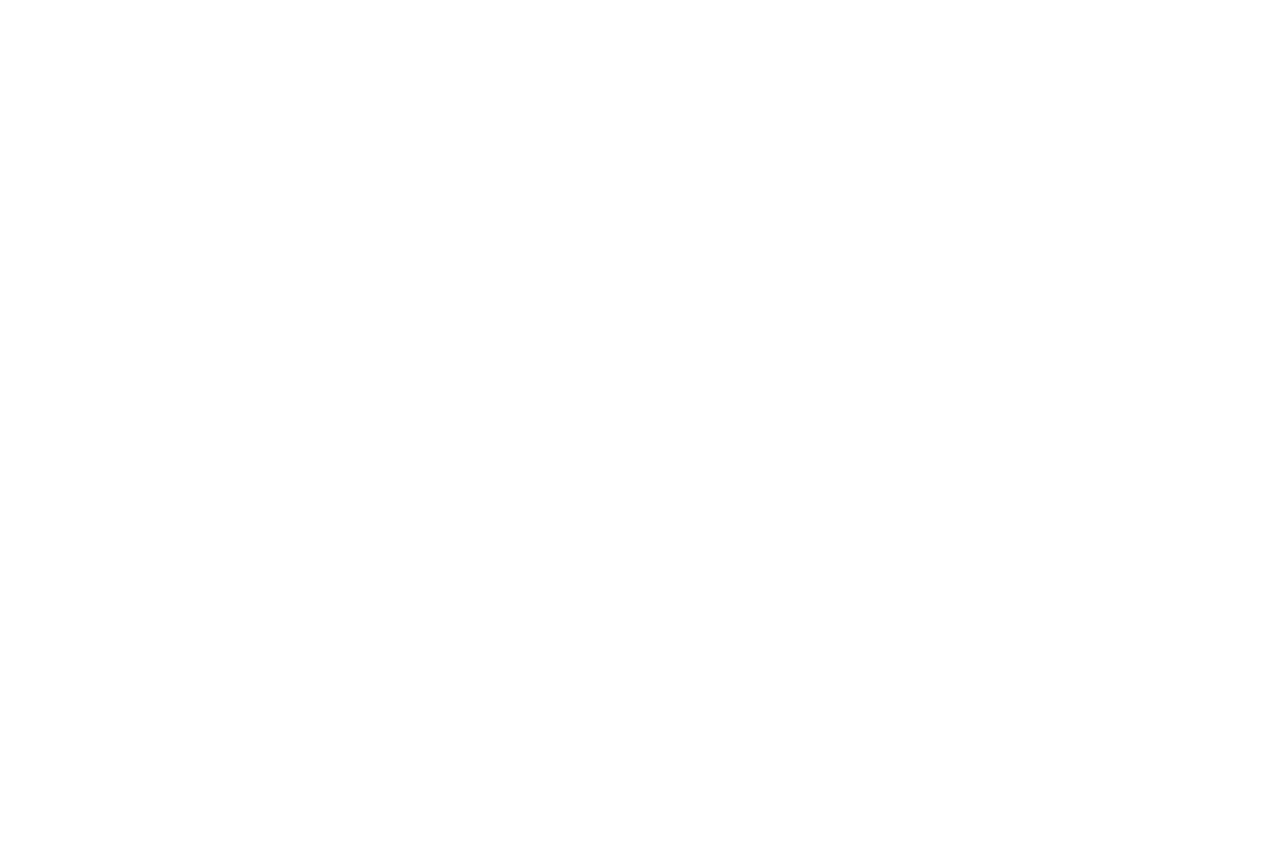
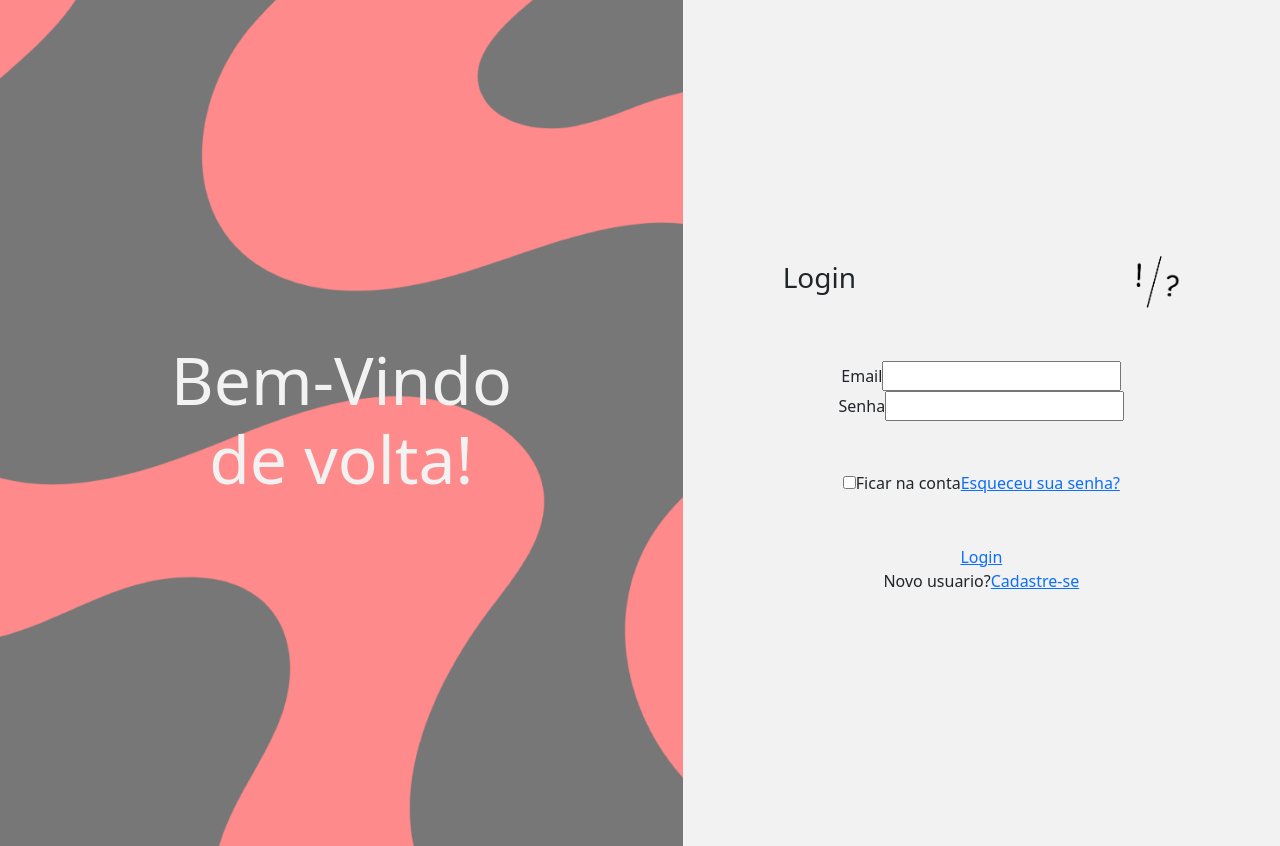
Before and after one commit to BrunoTakeo/reds, a React (Create React App) app: page /login in a window 1280 px wide. Before the commit this address had no page. Before the commit the page ends 800 px from the top, so only its background shows below. Built offline with nearby package versions, Linux system fonts and the light colour scheme.

Commit message:
Termino da Pagina Cadastro, Inicio da Pagina Login

```diff
--- a/src/Pages/Cadastro/Cadastro.js
+++ b/src/Pages/Cadastro/Cadastro.js
@@ -19,7 +19,7 @@
                             <label
                             htmlFor="nomeUsuario"
                             >
-                        Nome de Usuário:
+                        Nome de Usuário
                             </label>
                             <input type='text'>
                             </input>
@@ -32,7 +32,7 @@
                             <label
                             htmlFor="email"
                             >
-                        Email:
+                        Email
                             </label>
                             <input type='text'>
                             </input>
@@ -45,7 +45,7 @@
                             <label
                             htmlFor="senha"
                             >
-                        Senha:
+                        Senha
                             </label>
                             <input type='password'>
                             </input>
@@ -58,7 +58,7 @@
                             <label
                             htmlFor='confirmSenha'
                             >
-                        Confirmar Senha:
+                        Confirmar Senha
                             </label>
                             <input type='password'>
                             </input>
@@ -73,7 +73,7 @@
                 </div>
                 <div className='PossuiCadastro'>
                     Ja possui cadastro?
-                    <Link className='FazLogin' to='/'>
+                    <Link className='FazLogin' to='/login'>
                     Faça seu login
                     </Link>
                 </div>
--- /dev/null
+++ b/src/Pages/Login/Login.js
@@ -0,0 +1,61 @@
+import React, { Fragment } from 'react'
+import { IMAGEM_LOGO_B } from '../../Configs/config'
+import { Link } from 'react-router-dom'
+import './login.css';
+
+const Login = () => {
+  return (
+    <Fragment>
+        <div className='Info_Login'>
+            <div className='Poster-Bem_vindo'>
+                <h1>Bem-Vindo<br/>de volta!</h1>
+            </div>
+            <div className='Tabela_Login'>
+                <div className='Logo_Login'>
+                    <h3>Login</h3>
+                    <img src={IMAGEM_LOGO_B}/>
+                </div>
+                <div className='Tabela_Login_Dados'>
+                    <div className='Login_Dados'>
+                        <div>
+                            <label>
+                                Email
+                            </label>
+                            <input type='text'>
+                            </input>
+                        </div>
+                        <div>
+                            <label>
+                                Senha
+                            </label>
+                            <input type='password'>
+                            </input>
+                        </div>
+                    </div>
+                    <div>
+                        <input type='checkbox'>
+                        </input>
+                        Ficar na conta
+                        <Link>
+                        Esqueceu sua senha?
+                        </Link>
+                    </div>
+                </div>
+                <div className='Area_Button'>
+                    <Link className='Button_Login'>
+                        Login
+                    </Link>
+                </div>
+                <div className='NPossuiCadastro'>
+                    Novo usuario?
+                    <Link className='FazCadastro' to='/cadastro'>
+                    Cadastre-se
+                    </Link>
+                </div>
+            </div>
+        </div>
+    </Fragment>
+  )
+}
+
+export default Login
--- /dev/null
+++ b/src/Pages/Login/login.css
@@ -0,0 +1,46 @@
+.Info_Login{
+    display: flex;
+    justify-content: center;
+    min-height: calc(110vh - 34.5px);
+}
+.Poster-Bem_vindo{
+    width: 800px;
+    display: flex;
+    align-items: center;
+    justify-content: center;
+    background-image: url(../../assets/img/WALLPAPER.png);
+    background-position: center;
+    background-size: cover;
+}
+.Poster-Bem_vindo h1{
+    font-size: 66px;
+    color: #F2F2F2;
+}
+.Tabela_Login{
+    width: 700px;
+    background-color: #F2F2F2;
+    display: flex;
+    flex-direction: column;
+    justify-content: center;
+}
+.Logo_Login{
+    display: flex;
+    align-items: center;
+    justify-content:space-between;
+    padding: 100px;
+    padding-bottom: calc(20px - 50px);
+    padding-top: calc(20px - 100px);
+}
+.Logo_Login img{
+    width: 47px;
+    height: 58px;
+}
+.Tabela_Login_Dados{
+    display: flex;
+    flex-direction: column;
+}
+.Login_Dados{
+    display: flex;
+    flex-direction: column;
+    padding: 50px;
+}
--- a/src/Rotas/Rotas.js
+++ b/src/Rotas/Rotas.js
@@ -4,6 +4,7 @@
 import Index from '../Pages/Index/Index'
 import Sala_Espera from '../Pages/Sala_Espera/Sala_Espera'
 import Cadastro from '../Pages/Cadastro/Cadastro'
+import Login from '../Pages/Login/Login'
 
 const Rotas = () => {
   return (
@@ -12,6 +13,7 @@
             <Route path='/' element={<Index/>}/>
             <Route path='/sala_espera' element={<Sala_Espera/>}/>
             <Route path='/cadastro' element={<Cadastro/>}/>
+            <Route path='/login' element={<Login/>}/>
             <Route element={<PrivateRoute/>}>
 
             </Route>
```
Also changed, not shown: src/assets/img/LOGO_Black.svg, src/assets/img/WALLPAPER.png (added).
